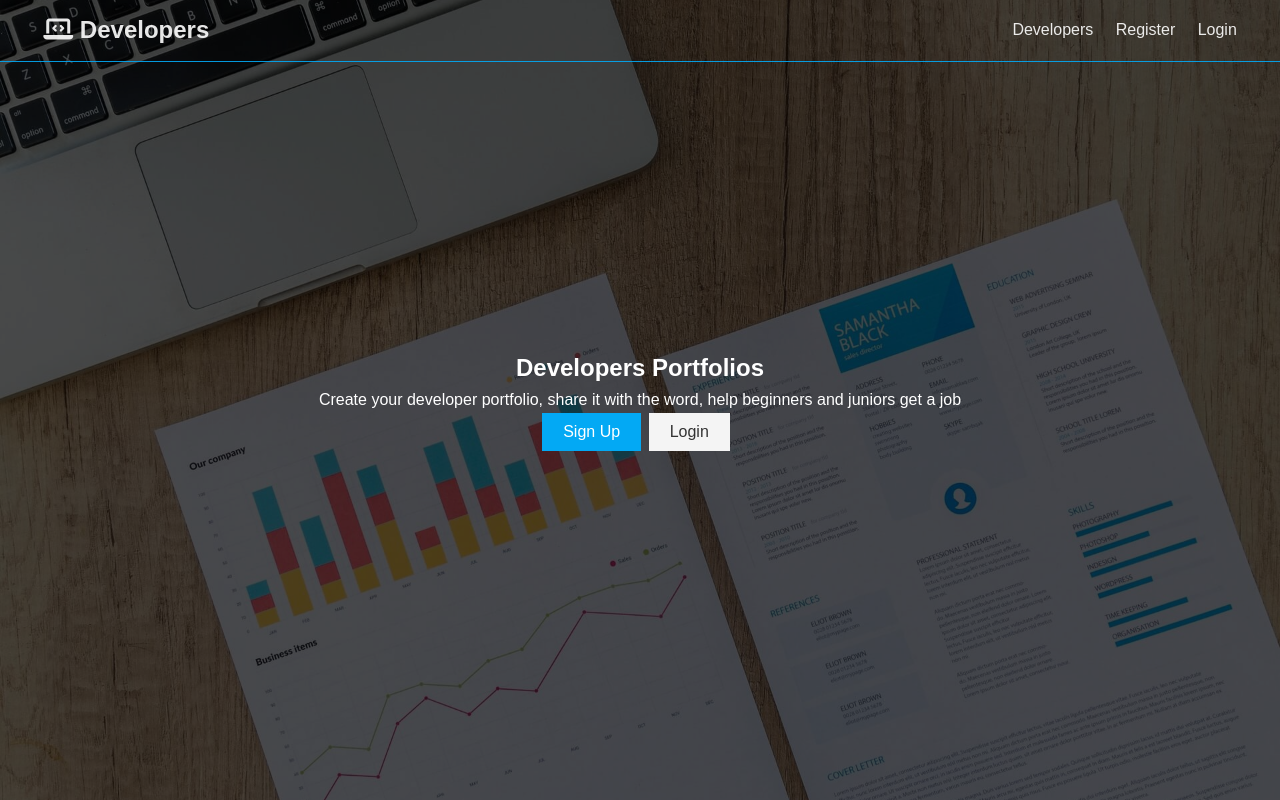
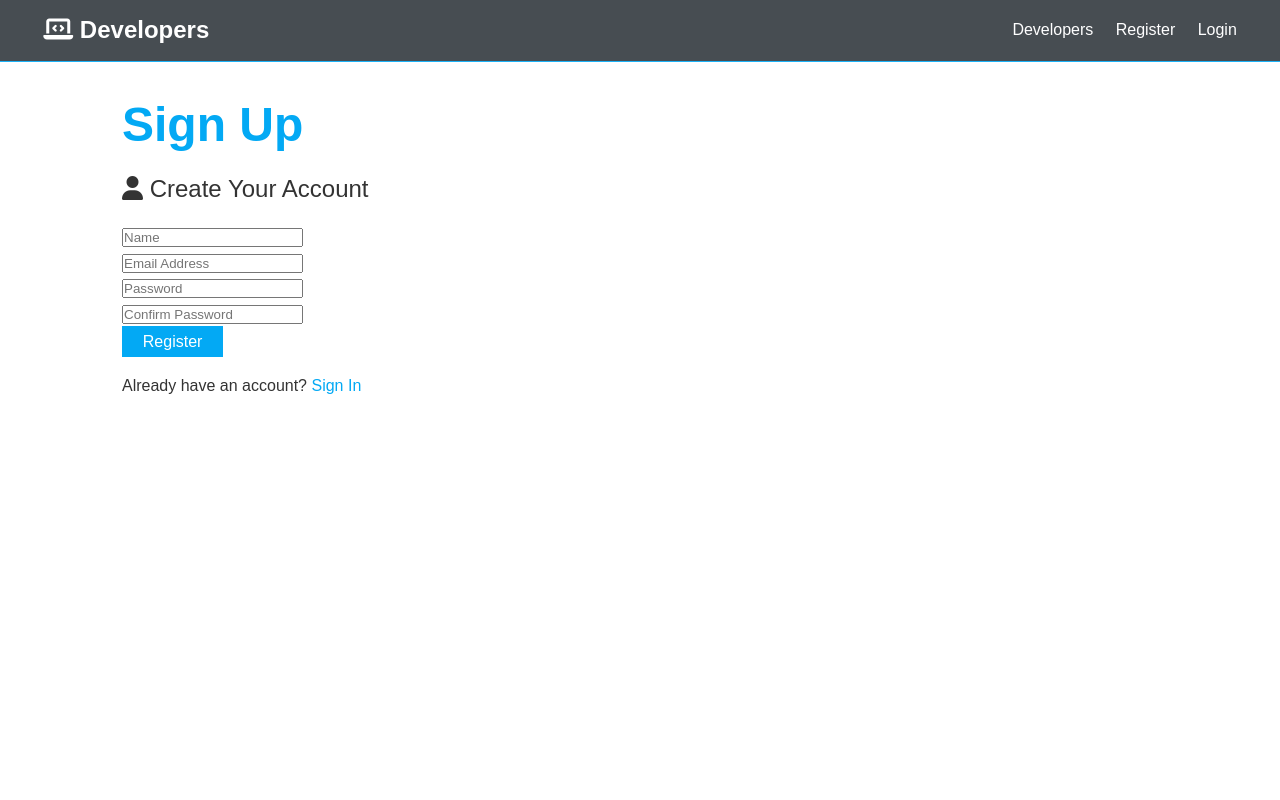
Before and after one commit to SelariuAlex/developers, a React (Create React App) app in the folder client/: page /register in a window 1280 px wide. Built offline with nearby package versions, Linux system fonts and the light colour scheme.

Commit message:
register component

```diff
--- a/client/src/App.js
+++ b/client/src/App.js
@@ -2,6 +2,8 @@ import React from 'react';
 import { BrowserRouter as Router, Route, Switch } from 'react-router-dom';
 import Navbar from './components/layout/NavBar/Navbar.component';
 import Landing from './components/layout/Landing/Landing.component';
+import Login from './components/auth/Login/Login.component';
+import Register from './components/auth/Register/Register.component';
 
 import './App.css';
 
@@ -10,7 +12,13 @@ function App() {
     <Router>
       <div className="App">
         <Navbar />
-        <Landing />
+        <Route exact path="/" component={Landing} />
+        <section className="container">
+          <Switch>
+            <Route exact path="/register" component={Register} />
+            <Route exact path="/login" component={Login} />
+          </Switch>
+        </section>
       </div>
     </Router>
   );
--- /dev/null
+++ b/client/src/components/auth/Login/Login.component.js
@@ -0,0 +1,7 @@
+import React from 'react';
+
+const Login = () => {
+  return <div>Login</div>;
+};
+
+export default Login;
--- /dev/null
+++ b/client/src/components/auth/Register/Register.component.js
@@ -0,0 +1,78 @@
+import React, { Fragment, useState } from 'react';
+import { Link } from 'react-router-dom';
+
+const Register = () => {
+  const [formData, setFormData] = useState({
+    name: '',
+    email: '',
+    password: '',
+    password2: ''
+  });
+
+  const { name, email, password, password2 } = formData;
+
+  const onChange = e =>
+    setFormData({ ...formData, [e.target.name]: e.target.value });
+
+  const onSubmit = e => {
+    e.preventDefault();
+    if (password !== password2) {
+      console.log('Passwords do not match');
+    } else {
+      console.log({ name, email, password });
+    }
+  };
+
+  return (
+    <Fragment>
+      <h1 className="large text-primary">Sign Up</h1>
+      <p className="lead">
+        <i className="fas fa-user" /> Create Your Account
+      </p>
+      <form className="form" onSubmit={e => onSubmit(e)}>
+        <div className="form-group">
+          <input
+            type="text"
+            placeholder="Name"
+            name="name"
+            value={name}
+            onChange={e => onChange(e)}
+          />
+        </div>
+        <div className="form-group">
+          <input
+            type="email"
+            placeholder="Email Address"
+            name="email"
+            value={email}
+            onChange={e => onChange(e)}
+          />
+        </div>
+        <div className="form-group">
+          <input
+            type="password"
+            placeholder="Password"
+            name="password"
+            value={password}
+            onChange={e => onChange(e)}
+          />
+        </div>
+        <div className="form-group">
+          <input
+            type="password"
+            placeholder="Confirm Password"
+            name="password2"
+            value={password2}
+            onChange={e => onChange(e)}
+          />
+        </div>
+        <input type="submit" className="btn btn-primary" value="Register" />
+      </form>
+      <p className="my-1">
+        Already have an account? <Link to="/login">Sign In</Link>
+      </p>
+    </Fragment>
+  );
+};
+
+export default Register;
--- a/client/src/components/layout/Landing/Landing.component.js
+++ b/client/src/components/layout/Landing/Landing.component.js
@@ -8,8 +8,8 @@ const Landing = () => {
     <section className="landing">
       <div className="dark-overlay">
         <div className="landing__inner">
-          <h1 className="landing--title">Developers Portfolios</h1>
-          <p className="landing--subtitle">
+          <h1 className="x-large">Developers Portfolios</h1>
+          <p className="lead">
             Create your developer portfolio, share it with the word, help
             beginners and juniors get a job
           </p>
--- a/client/src/components/layout/NavBar/Navbar.component.js
+++ b/client/src/components/layout/NavBar/Navbar.component.js
@@ -5,7 +5,7 @@ import './navbar.styles.css';
 
 const Navbar = () => {
   return (
-    <nav className="navbar">
+    <nav className="navbar bg-dark">
       <h1>
         <Link to="/">
           <i className="fas fa-laptop-code"></i> Developers
```
